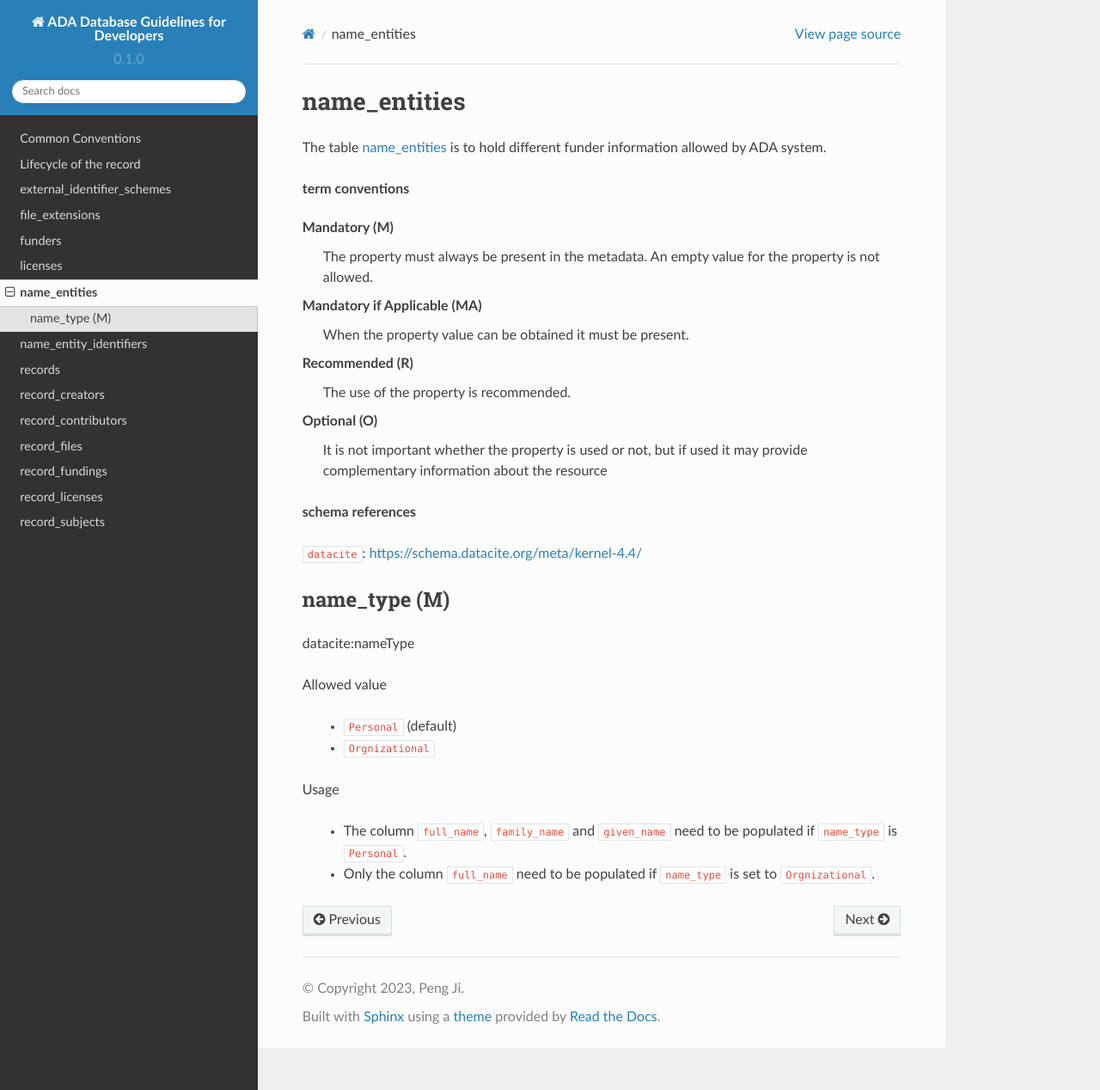
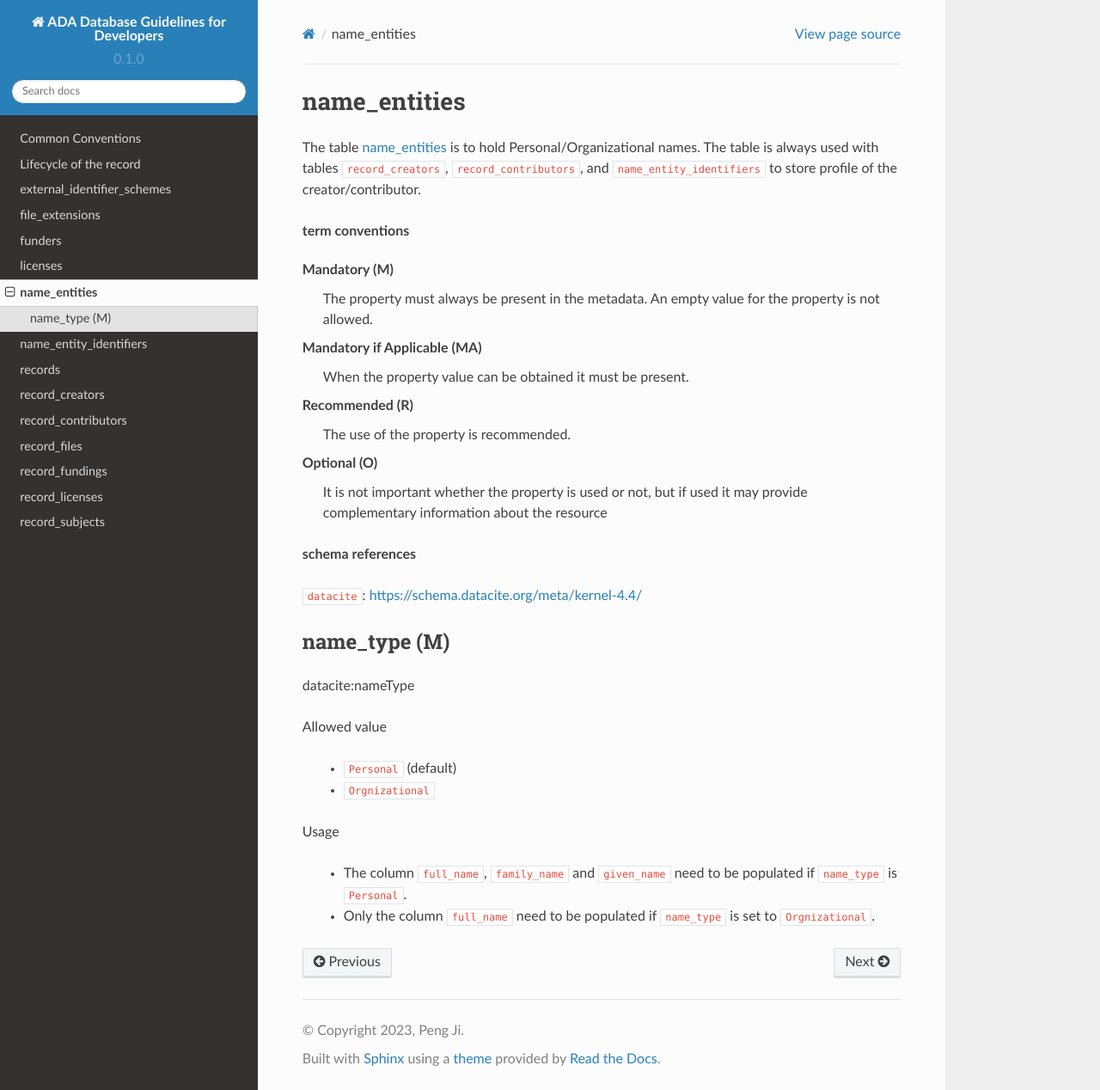
Before and after one commit to amds-ldeo/ada-db-spec, a Sphinx documentation site: the page built from docs/source/name_entities.rst, in a window 1280 px wide and 1268 px high. Shown: the whole window at 86% size. Built offline with Sphinx 7.4.7 and the Read the Docs theme 2.0.0, drawn with Linux system fonts in a browser that asks for light colours; pages that are not in the unit, such as notebooks, are missing from menus.

Commit message:
update name_entities.rst

```diff
--- a/docs/source/name_entities.rst
+++ b/docs/source/name_entities.rst
@@ -1,6 +1,6 @@
 name_entities
 =============
-The table `name_entities <https://schema.astromat.org/ada/tables/name_entities.html>`_ is to hold different funder information allowed by ADA system.
+The table `name_entities <https://schema.astromat.org/ada/tables/name_entities.html>`_ is to hold Personal/Organizational names. The table is always used with tables ``record_creators``, ``record_contributors``, and ``name_entity_identifiers`` to store profile of the creator/contributor.
 
 **term conventions**
 
```
